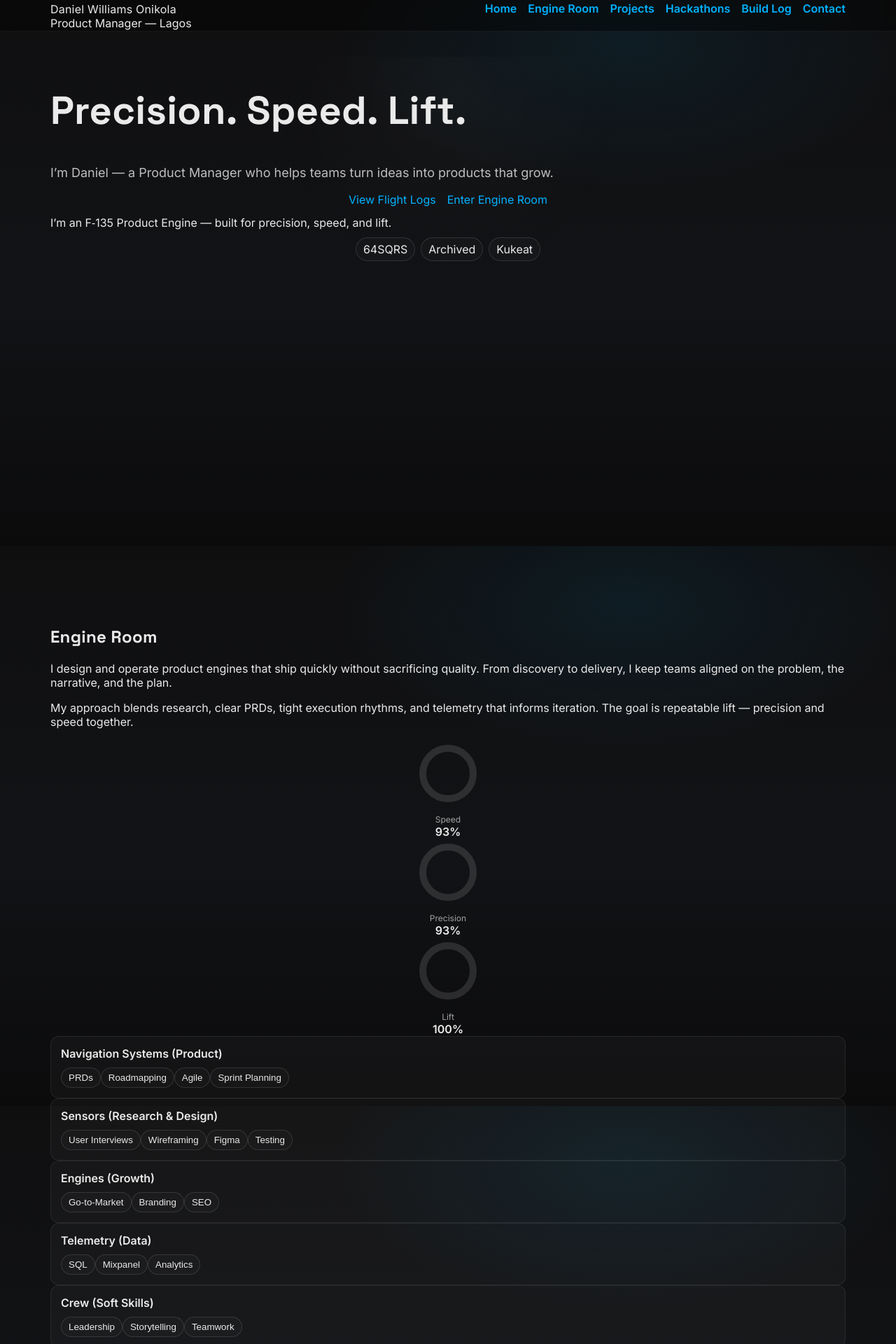
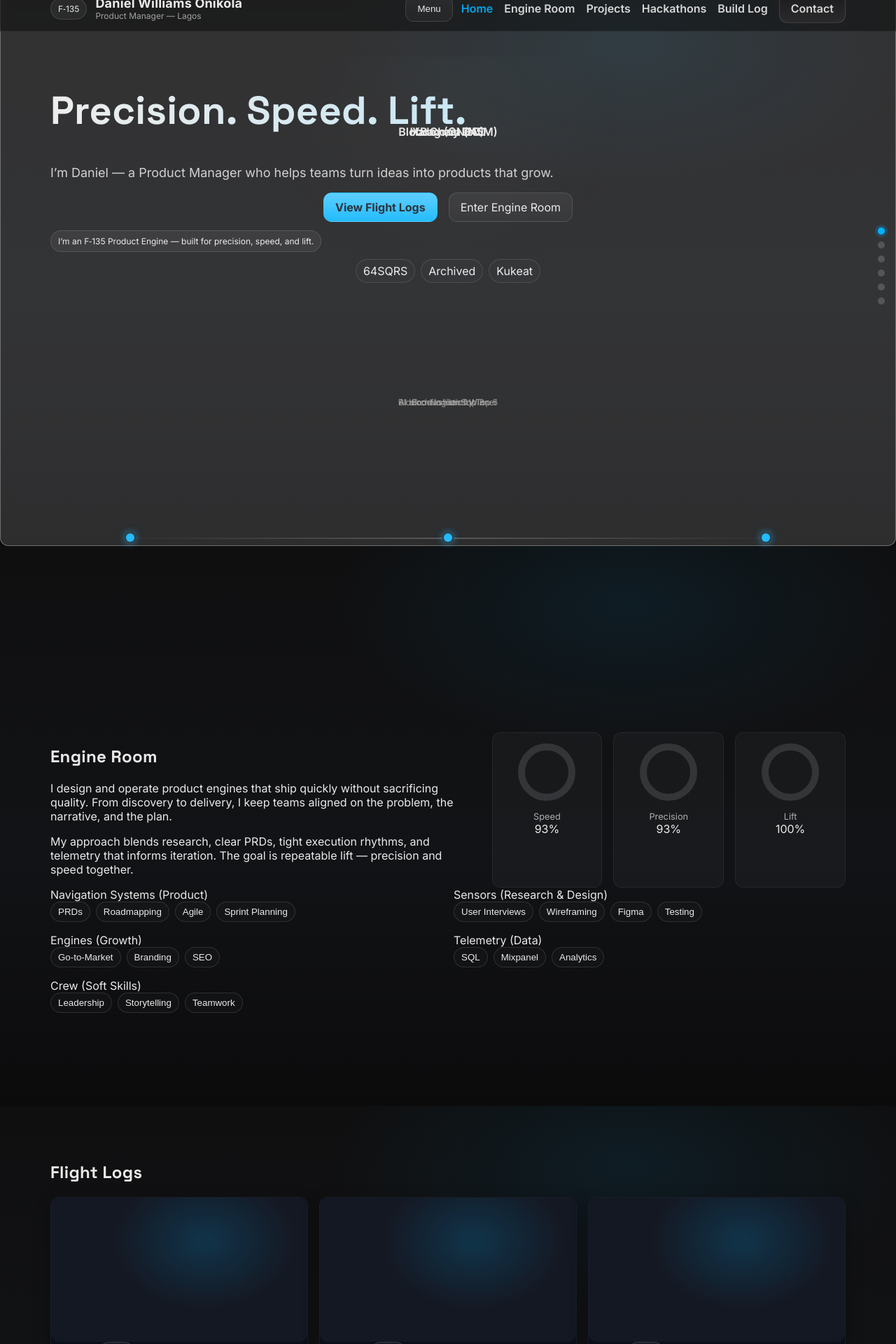
Before and after one commit to thedanielwilliams/F-135, a React (Vite) app: page / in a window 1280 px wide. Shown: the part 20-1940 px from the top of the page at 70% size. Built offline with nearby package versions, Linux system fonts and the light colour scheme.

Commit message:
UI polish: align with F‑135 theme (buttons, badges, chips, hero gradient text, nav link styles, card elevation + 16:9 media, ScrollSpy dot polish, AltitudeStepper mobile, EngineRoom responsive gauges, Projects/Hackathons grids + tap expand, Build Log divide).

```diff
--- a/src/index.css
+++ b/src/index.css
@@ -30,7 +30,7 @@ body {
 h1, h2, h3, h4 { font-family: var(--font-heading); letter-spacing: 0.3px; }
 
 a { color: var(--afterburn-blue); text-decoration: none; }
-a:hover { color: #43c8ff; }
+ a:hover { color: #43c8ff; }
 
 body { overflow-x: hidden; }
 
@@ -49,18 +49,40 @@ body { overflow-x: hidden; }
 /* Navigation: hamburger and desktop visibility */
 .nav { position: sticky; top: 0; z-index: 50; backdrop-filter: blur(8px); background: rgba(0,0,0,0.4); border-bottom: 1px solid rgba(255,255,255,0.06); }
 .nav-inner { display: flex; align-items: center; justify-content: space-between; min-height: 64px; }
+.brand { display: flex; align-items: center; gap: .75rem; }
+.brand-title { font-weight: 700; font-size: 18px; }
+.brand-sub { font-size: 12px; color: var(--muted); }
 .menu { display: flex; align-items: center; gap: .75rem; }
 .menu-toggle { display: inline-flex; }
 .menu-links { display: none; align-items: center; gap: 1rem; }
+.menu-links a { color: var(--text); opacity: 0.9; }
+.menu-links a.active { color: var(--afterburn-blue); }
 @media (min-width: 768px) { .menu-toggle { display: none; } .menu-links { display: inline-flex; } }
 .mobile-drawer { position: fixed; inset: 0; background: rgba(0,0,0,0.6); backdrop-filter: blur(2px); }
 .mobile-drawer .container { position: fixed; top: 0; left: 0; right: 0; background: #0b0f1a; border-bottom: 1px solid rgba(255,255,255,0.06); padding-top: 1rem; padding-bottom: 1rem; }
 .drawer-links { display: grid; gap: .75rem; padding-top: .75rem; }
 .drawer-links a { padding: .5rem .75rem; border-radius: .5rem; background: rgba(255,255,255,0.06); }
 
-/* Hero typography clamp */
-.hero-title { font-size: clamp(28px, 9vw, 56px); line-height: 1.1; }
-.hero-sub { font-size: clamp(14px, 4.2vw, 18px); opacity: 0.8; }
+/* Buttons and interactive elements */
+.button {
+  display: inline-flex; align-items: center; gap: 8px; cursor: pointer;
+  background: linear-gradient(180deg, rgba(255,255,255,0.06), rgba(255,255,255,0.03));
+  color: var(--text); border: 1px solid rgba(255,255,255,0.12);
+  padding: 10px 16px; border-radius: 12px; transition: transform 160ms ease, box-shadow 160ms ease, border-color 160ms ease;
+}
+.button:hover { transform: translateY(-1px); box-shadow: 0 8px 20px rgba(0,0,0,0.35); border-color: rgba(255,255,255,0.18); }
+.button:focus-visible { outline: none; box-shadow: 0 0 0 3px color-mix(in oklab, var(--afterburn-blue) 40%, transparent); }
+.button.primary { background: linear-gradient(180deg, #1c1c1e, #2C2C2E); border-color: rgba(255,255,255,0.16); }
+.button.accent { background: linear-gradient(180deg, #43c8ff, #00B2FF); color: #0B0F1A; font-weight: 700; border-color: transparent; }
+
+/* Badge and chips */
+.badge { display: inline-flex; align-items: center; gap: 8px; padding: 6px 10px; border-radius: 999px; border: 1px solid rgba(255,255,255,0.12); background: rgba(255,255,255,0.06); font-size: 12px; }
+.chip { padding: 6px 10px; border-radius: 999px; border: 1px solid rgba(255,255,255,0.12); background: rgba(255,255,255,0.02); color: var(--text); cursor: pointer; transition: transform 0.15s ease, background 0.15s ease, border-color 0.15s ease; }
+.chip:hover { transform: translateY(-2px); background: rgba(255,255,255,0.06); border-color: rgba(255,255,255,0.18); }
+
+/* Hero typography clamp and polish */
+.hero-title { font-size: clamp(28px, 9vw, 56px); line-height: 1.1; background: linear-gradient(90deg, var(--text), #9fdfff); -webkit-background-clip: text; color: transparent; }
+.hero-sub { font-size: clamp(14px, 4.2vw, 18px); opacity: 0.86; }
 .cta-row { display: flex; flex-direction: column; gap: .75rem; }
 @media (min-width: 640px) { .cta-row { flex-direction: row; gap: 1rem; } }
 
@@ -73,9 +95,13 @@ body, .hero { overflow-x: hidden; }
   .runway-line::before { animation: none !important; }
 }
 
-/* Dot nav hidden on mobile */
+/* Dot nav hidden on mobile and polish */
 .dot-nav { display: none; }
 @media (min-width: 1024px) { .dot-nav { display: flex; } }
+.scrollspy { position: fixed; right: 16px; top: 50%; transform: translateY(-50%); display: flex; flex-direction: column; gap: 10px; z-index: 50; }
+.scrollspy .dot { width: 10px; height: 10px; border-radius: 50%; background: rgba(255,255,255,0.24); opacity: 0.7; transition: transform 0.2s ease, background 0.2s ease, opacity 0.2s ease, box-shadow 0.2s ease; }
+.scrollspy .dot:hover { transform: scale(1.2); opacity: 1; }
+.scrollspy .dot.active { background: var(--afterburn-blue); opacity: 1; box-shadow: 0 0 0 4px color-mix(in oklab, var(--afterburn-blue) 20%, transparent); }
 
 /* AltitudeStepper mobile variant */
 .altitude-stepper { display: grid; gap: .75rem; }
@@ -83,33 +109,77 @@ body, .hero { overflow-x: hidden; }
 .altitude-dot { margin-top: .25rem; width: 10px; height: 10px; border-radius: 999px; background: #38bdf8; }
 .altitude-content { display: grid; gap: .25rem; }
 /* Toggle horizontal track vs stepper */
-.altitude-track { display: none; }
+.altitude-track { display: none; position: relative; margin: 40px auto; max-width: 960px; padding: 30px 10px; }
 @media (min-width: 768px) { .altitude-stepper { display: none; } .altitude-track { display: block; } }
-.altitude-track .track-line { position: absolute; left: 0; right: 0; top: 50%; height: 2px; background: linear-gradient(90deg, transparent, var(--border), transparent); }
+.altitude-track .track-line { position: absolute; left: 0; right: 0; top: 50%; height: 2px; background: linear-gradient(90deg, transparent, rgba(255,255,255,0.2), transparent); }
 .altitude-track .nodes { display: flex; justify-content: space-between; align-items: center; position: relative; }
 .altitude-track .node { position: relative; width: 32px; height: 32px; display: grid; place-items: center; cursor: pointer; }
-.altitude-track .node .glow { position: absolute; width: 32px; height: 32px; border-radius: 50%; background: radial-gradient(circle, color-mix(in oklab, var(--accent) 60%, transparent), transparent 60%); filter: blur(4px); opacity: 0.5; }
-.altitude-track .node .dot { width: 12px; height: 12px; border-radius: 50%; background: var(--accent); box-shadow: 0 0 0 2px var(--bg), 0 0 12px color-mix(in oklab, var(--accent) 60%, transparent); }
+.altitude-track .node .glow { position: absolute; width: 32px; height: 32px; border-radius: 50%; background: radial-gradient(circle, color-mix(in oklab, var(--afterburn-blue) 60%, transparent), transparent 60%); filter: blur(4px); opacity: 0.5; }
+.altitude-track .node .dot { width: 12px; height: 12px; border-radius: 50%; background: var(--afterburn-blue); box-shadow: 0 0 0 2px var(--jet-black), 0 0 12px color-mix(in oklab, var(--afterburn-blue) 60%, transparent); }
 .altitude-track .node .bubble { position: absolute; top: -110px; left: 50%; transform: translateX(-50%) scale(0.98); background: rgba(255,255,255,0.05); border: 1px solid rgba(255,255,255,0.12); border-radius: 12px; padding: 12px 14px; min-width: 220px; opacity: 0; pointer-events: none; transition: opacity 0.2s ease, transform 0.2s ease; }
 .altitude-track .node:hover .bubble, .altitude-track .node:focus-within .bubble { opacity: 1; transform: translateX(-50%) scale(1); }
 .altitude-track .bubble-title { font-weight: 600; }
 .altitude-track .bubble-meta { font-size: 12px; color: var(--muted); margin-top: 4px; }
-.altitude-track .bubble-cta { display: inline-block; margin-top: 8px; color: var(--accent); }
-.gauges { display: flex; gap: 20px; justify-content: center; align-items: center; }
-.gauge { text-align: center; }
-.gauge-label { margin-top: 6px; font-size: 12px; color: var(--muted); }
-.gauge-value { font-weight: 600; }
-.systems { margin-top: 30px; display: grid; grid-template-columns: repeat(auto-fit, minmax(260px, 1fr)); gap: 16px; }
-.panel { border: 1px solid rgba(255,255,255,0.08); border-radius: 12px; padding: 14px; background: rgba(255,255,255,0.03); }
-.panel-title { font-weight: 600; margin-bottom: 10px; }
-.panel-skills { display: flex; flex-wrap: wrap; gap: 8px; }
-.chip { padding: 6px 10px; border-radius: 999px; border: 1px solid rgba(255,255,255,0.12); background: rgba(255,255,255,0.02); color: var(--fg); cursor: pointer; transition: transform 0.15s ease, background 0.15s ease; }
-.chip:hover { transform: translateY(-2px); background: rgba(255,255,255,0.06); }
-.micro-modal { position: fixed; inset: 0; background: rgba(0,0,0,0.45); display: grid; place-items: center; z-index: 100; }
-.micro-modal-content { background: rgba(255,255,255,0.06); border: 1px solid rgba(255,255,255,0.12); border-radius: 12px; padding: 16px; width: min(440px, 92vw); }
-.micro-modal-title { font-weight: 600; margin-bottom: 6px; }
-.micro-modal-body { color: var(--muted); margin-bottom: 10px; }
-.patch { position: relative; perspective: 800px; height: 160px; border-radius: 12px; }
+.altitude-track .bubble-cta { display: inline-block; margin-top: 8px; color: var(--afterburn-blue); }
+
+/* EngineRoom responsiveness */
+.engine-room { display: grid; gap: 1.5rem; }
+@media (min-width: 1024px) { .engine-room { grid-template-columns: 1.2fr 1fr; } }
+.gauge-grid { display: grid; grid-template-columns: repeat(3, minmax(0,1fr)); gap: .75rem; }
+@media (min-width: 640px) { .gauge-grid { gap: 1rem; } }
+.gauge { min-width: 120px; text-align: center; background: rgba(255,255,255,0.03); border: 1px solid rgba(255,255,255,0.06); border-radius: .75rem; padding: .5rem; }
+.gauge-label-mobile { display: block; font-size: .8rem; opacity: .7; margin-top: .25rem; }
+.skills-chips { display: flex; flex-wrap: wrap; gap: .5rem; }
+.skills-groups { display: grid; gap: 1rem; }
+@media (min-width: 640px) { .skills-groups { grid-template-columns: repeat(2, minmax(0,1fr)); } }
+
+/* Projects grid and media ratio */
+.projects-grid { display: grid; gap: 1rem; }
+@media (min-width: 640px) { .projects-grid { grid-template-columns: repeat(2, minmax(0,1fr)); } }
+@media (min-width: 1024px) { .projects-grid { grid-template-columns: repeat(3, minmax(0,1fr)); } }
+.media-16x9 { position: relative; padding-top: 56.25%; background:
+  radial-gradient(60% 80% at 60% 30%, rgba(0,178,255,0.18), transparent 60%),
+  rgba(255,255,255,0.04);
+  border-radius: .75rem; overflow: hidden; }
+.media-16x9 > * { position: absolute; inset: 0; }
+.card-cta { display: flex; flex-wrap: wrap; gap: .5rem; }
+
+/* Hackathons grid with tap expand */
+.patches-grid { display: grid; grid-template-columns: repeat(2, minmax(0,1fr)); gap: .75rem; }
+@media (min-width: 640px) { .patches-grid { grid-template-columns: repeat(3, minmax(0,1fr)); gap: 1rem; } }
+@media (min-width: 1024px) { .patches-grid { grid-template-columns: repeat(4, minmax(0,1fr)); gap: 1rem; } }
+.patch { background: rgba(255,255,255,0.06); border-radius: .75rem; padding: .75rem; transition: transform 160ms ease, box-shadow 160ms ease; }
+.patch:hover { transform: translateY(-2px); box-shadow: 0 8px 24px rgba(0,0,0,0.25); }
+.patch.expand { transform: scale(1.02); box-shadow: 0 8px 24px rgba(0,0,0,0.25); }
+
+/* Signals and cards */
+.card { background: #0b0f1a; border: 1px solid rgba(255,255,255,0.06); border-radius: .75rem; box-shadow: 0 8px 24px rgba(0,0,0,0.25); }
+.gradient-surface { background: linear-gradient(180deg, rgba(89,112,255,0.15), rgba(0,0,0,0)); }
+.signals { display: grid; grid-template-columns: repeat(auto-fit, minmax(160px, 1fr)); gap: 12px; }
+.signal { border: 1px solid rgba(255,255,255,0.08); border-radius: 12px; padding: 12px; text-align: center; background: rgba(255,255,255,0.03); }
+.signal-label { color: var(--muted); font-size: 12px; }
+.signal-value { font-weight: 600; font-size: 18px; }
+
+/* Build Log mobile list */
+.build-list { display: grid; }
+.build-list-item { padding: .75rem 0; border-top: 1px solid rgba(255,255,255,0.1); }
+.build-list-item:first-child { border-top: 0; }
+
+/* Contact form grid */
+.contact-grid { display: grid; gap: .75rem; }
+@media (min-width: 640px) { .contact-grid { grid-template-columns: repeat(2, minmax(0,1fr)); } }
+.button-row { display: flex; flex-direction: column; gap: .75rem; }
+@media (min-width: 640px) { .button-row { flex-direction: row; gap: 1rem; } }
+
+/* Footer */
+.footer { padding: 40px 0; text-align: center; color: var(--muted); border-top: 1px solid rgba(255,255,255,0.06); }
+
+/* Hero micro elements */
+.mission-chips { display: flex; gap: 8px; justify-content: center; margin-top: 10px; }
+.runway { position: relative; margin-top: 24px; }
+.runway-line { height: 2px; background: linear-gradient(90deg, transparent, var(--afterburn-blue), transparent); animation: pulse 2s ease-in-out infinite; opacity: 0.6; }
+@keyframes pulse { 0%,100% { opacity: 0.6 } 50% { opacity: 1 } }
+.engine-trail { position: fixed; inset: 0; pointer-events: none; background: radial-gradient(circle at 50% 20%, rgba(255,255,255,0.06), transparent 40%); }
 .patch-face { position: absolute; inset: 0; border: 1px solid rgba(255,255,255,0.12); border-radius: 12px; background: rgba(255,255,255,0.05); backface-visibility: hidden; display: grid; place-items: center; padding: 12px; transition: transform 0.5s ease; }
 .patch-front { transform: rotateY(0deg); }
 .patch-back { transform: rotateY(180deg); }
```
